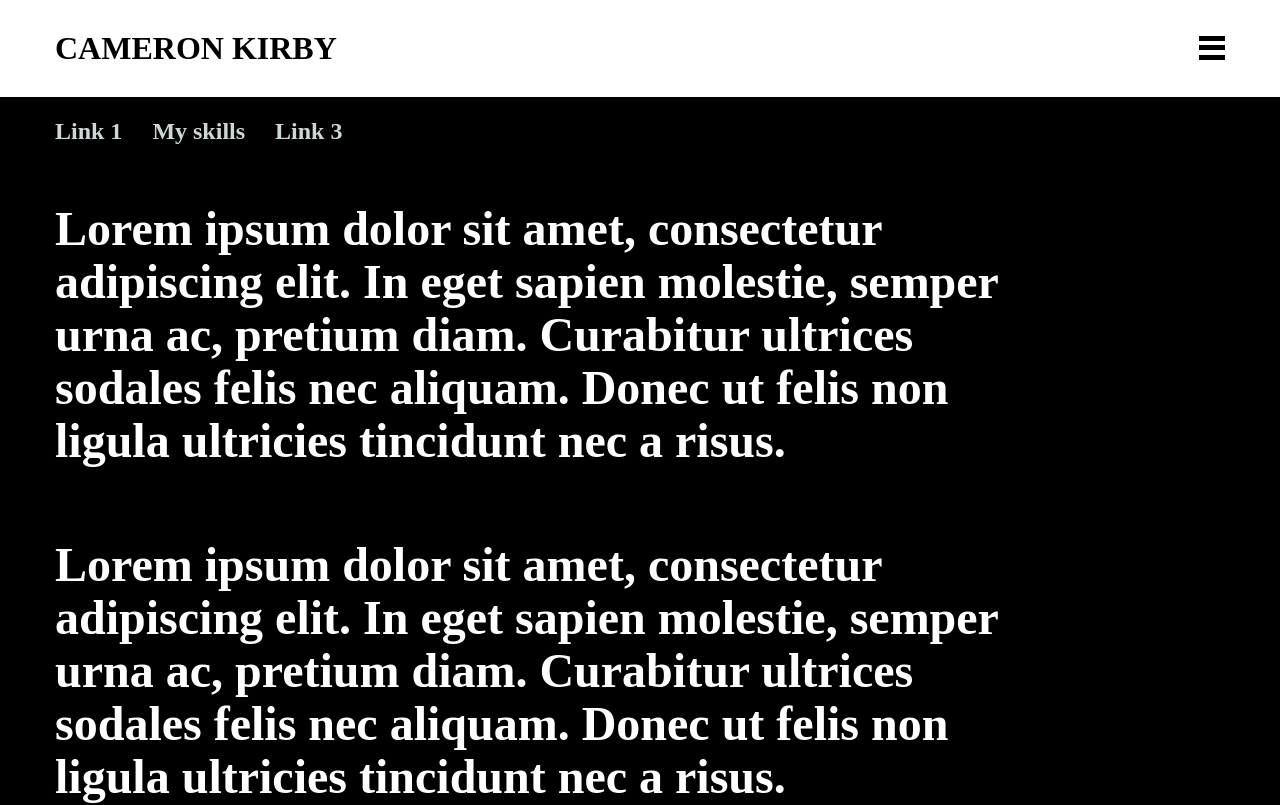
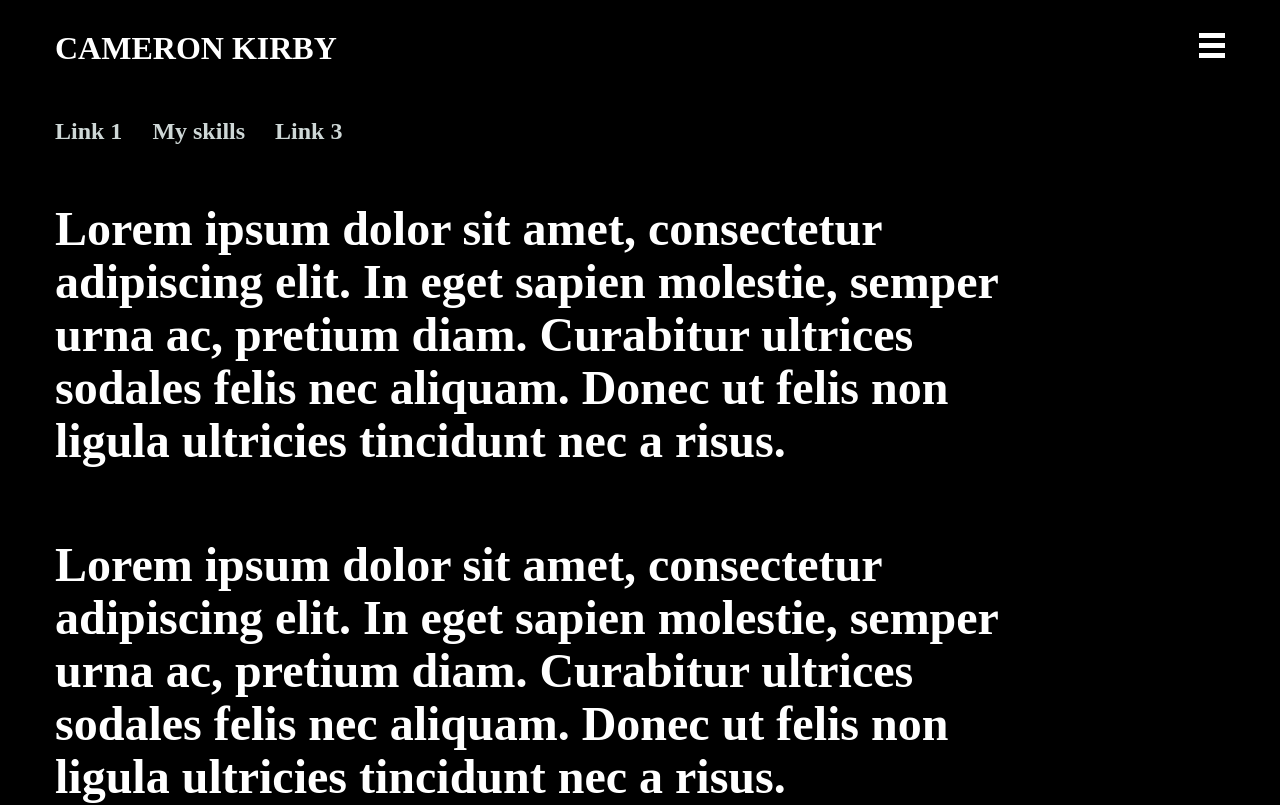
Before and after one commit to cameron-kirby/cameron-kirby, a React (Create React App) app in the folder client/: page /profile in a window 1280 px wide. Shown: the top 805 px of the page. Built offline with nearby package versions, Linux system fonts and the light colour scheme.

Commit message:
:lipstick: Change navigation style
Changes navigation style to adapt to current route

```diff
--- a/client/src/components/Navigation/Navigation.js
+++ b/client/src/components/Navigation/Navigation.js
@@ -1,24 +1,37 @@
 import React from "react"
-import { Link, useLocation} from "react-router-dom"
+import { Link, useLocation } from "react-router-dom"
 import { StyledNavigation } from './Navigation.styled'
 import { GithubSquare, Linkedin } from '@styled-icons/fa-brands'
 
 
 const Navigation = ({ navOpen, setNavOpen }) => {
+    let headerColor = "white"
+    let textColor = "black"
+
+    if (useLocation().pathname === "/") {
+        headerColor = "transparent"
+        textColor = "white"
+    }
+    if(useLocation().pathname === "/profile") {
+        headerColor = "black"
+        textColor = "white"
+    }
+
+
     const handleMenuToggle = () => {
         setNavOpen(prevNavOpen => !prevNavOpen)
     }
 
     return (
-        <StyledNavigation navOpen={navOpen}>
+        <StyledNavigation navOpen={navOpen} headerColor={headerColor} textColor={textColor}>
             <div className="header">
                 <Link to="/" className="logo" onClick={navOpen ? handleMenuToggle:undefined}>CAMERON KIRBY</Link>
-                <div className="nav-toggle" onClick={handleMenuToggle}>
-                    <span></span>
-                    <span></span>
-                    <span></span>
-                    <span></span>
-                </div>
+            </div>
+            <div className="nav-toggle" onClick={handleMenuToggle}>
+                <span></span>
+                <span></span>
+                <span></span>
+                <span></span>
             </div>
             <div className="overlay">
                 <div className="overlay-content">
--- a/client/src/components/Navigation/Navigation.styled.js
+++ b/client/src/components/Navigation/Navigation.styled.js
@@ -1,30 +1,33 @@
 import styled from "styled-components"
 
 export const StyledNavigation = styled.nav`
-
 .header {
     position: fixed;
-    z-index: 2; /* Sit on top */
+    z-index: 1; /* Sit on top */
     width: 100%;
     padding: 30px 55px;
     display: flex;
     align-items: center;
     justify-content: space-between;
-    background-color: var(--white);
+    background-color: ${props => props.headerColor};
 
     .logo {
         text-decoration: none;
-        color: var(--black);
+        color: ${props => props.textColor};
         font-weight: 900;
         font-size: 2rem;
     }
+}
 
 .nav-toggle {
+    position: fixed;
+    top: 33px;
+    right: 55px;
     display: block;
     cursor: pointer;
     width: 1.5rem;
     padding: .8rem;
-        position: relative;
+    z-index: 3;
     /* Animation */
     transform: rotate(0deg);
     transition: .5s ease-in-out;
@@ -34,7 +37,7 @@ export const StyledNavigation = styled.nav`
         position: absolute;
         height: 5px;
         width: 100%;
-            background: var(--black);
+        background: ${props => props.textColor};
         left: 0;
         /* Animation */
         transform: rotate(0deg);
@@ -56,6 +59,7 @@ export const StyledNavigation = styled.nav`
                 `
             } else {
                 return `
+                    background: var(--black);
                     width: 100%;
                     :nth-child(1) {
                         top: calc(50% - 3px);
@@ -83,13 +87,13 @@ export const StyledNavigation = styled.nav`
         }}
     }
 }
-}
+
 
 .overlay{
     height: 100%;
     width: 50%;
     position: fixed; /* Stay in place */
-    z-index: 1; /* Sit on top */
+    z-index: 2; /* Sit on top */
     left: 50%;
     top: 0;
     display: flex;
--- a/client/src/components/pages/Home/Home.styled.js
+++ b/client/src/components/pages/Home/Home.styled.js
@@ -4,12 +4,12 @@ import section1bg from "../../../img/homebg.jpg"
 export const StyledHome = styled.div`
     #home-landing {
         width: 100%;
-        height: 99vh;
+        height: calc(100vh - 113px);
 
         .hero {
             position: relative;
             width: 100%;
-            height: 99vh;
+            height: calc(100vh - 113px);
             background-image: linear-gradient(rgba(0, 0, 0, 0.5), rgba(0, 0, 0, 0.5)), url(${section1bg});
             background-repeat: no-repeat;
             background-position: center;
```
Lines whose indentation alone changed are shown as unchanged.
